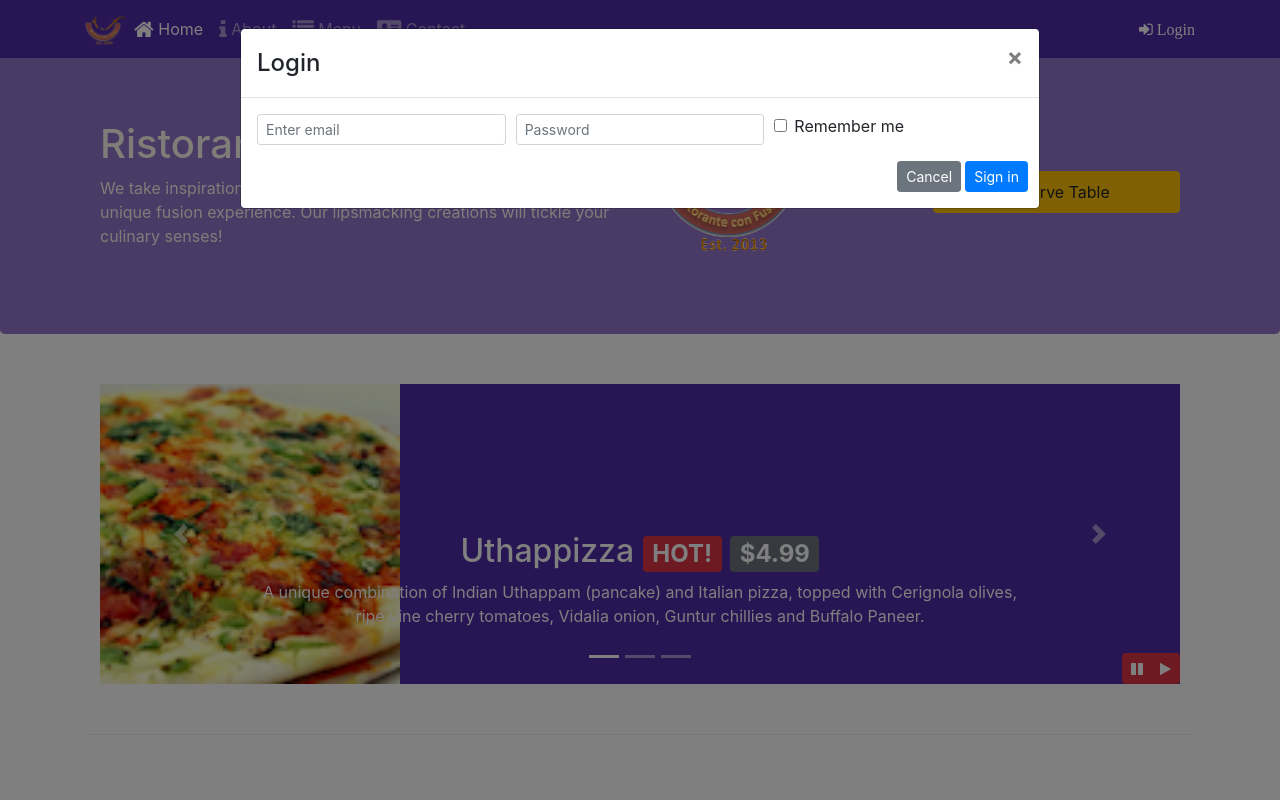
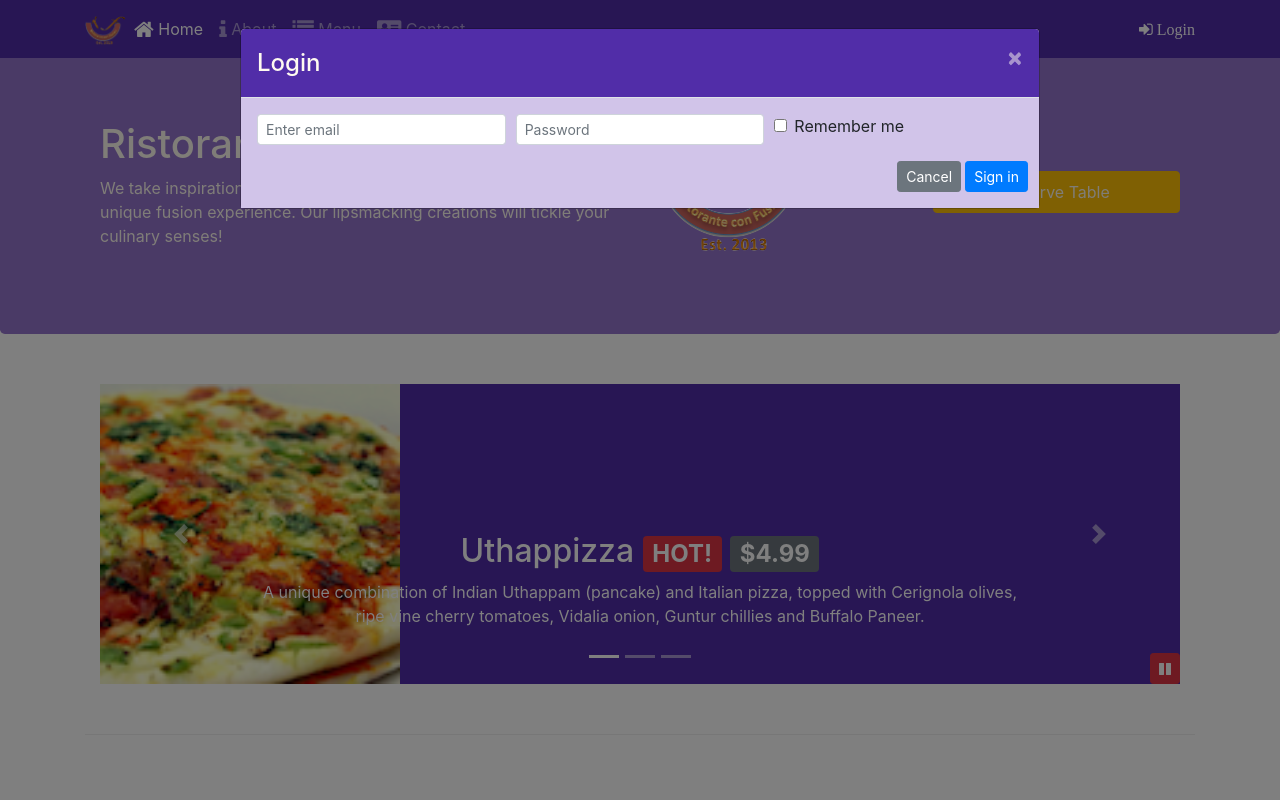
Before and after one commit to giridhar45ro/conFusion, a website: page index.html in a window 1280 px wide. Both pictures are taken after a click on the link "Login". Shown: the top 800 px of the page. Drawn offline with nearby package versions, Linux system fonts and the light colour scheme.

Commit message:
Onchange and Parallel Shell

```diff
--- a/CSS/style.scss
+++ b/CSS/style.scss
@@ -72,3 +72,13 @@ body{
     bottom: 0px;
     z-index: 1;
 }
+.modal-header{
+    background-color: $background-dark;
+    color: floralwhite;
+    .close{
+        color: floralwhite;
+    }
+}
+.modal-body{
+    background-color: $background-pale;
+}
--- /dev/null
+++ b/JS/script.js
@@ -0,0 +1,22 @@
+
+$(document).ready(function () {
+    $("#mycarousel").carousel({ interval: 2000 });
+    $("#carouselButton").click(function () {
+        if ($("#carouselButton").children("span").hasClass('fa-pause')) {
+            $("#mycarousel").carousel('pause');
+            $("#carouselButton").children("span").removeClass('fa-pause');
+            $("#carouselButton").children("span").addClass('fa-play');
+        }
+        else if ($("#carouselButton").children("span").hasClass('fa-play')) {
+            $("#mycarousel").carousel('cycle');
+            $("#carouselButton").children("span").removeClass('fa-play');
+            $("#carouselButton").children("span").addClass('fa-pause');
+        }
+    });
+    $("#reservebutton").click(function () {
+        $('#reservationModal').modal('toggle');
+    });
+    $("#loginButton").click(function () {
+        $('#loginModal').modal('toggle');
+    });
+});
--- a/aboutus.html
+++ b/aboutus.html
@@ -331,6 +331,7 @@
     <script src="node_modules/jquery/dist/jquery.slim.min.js"></script>
     <script src="node_modules/popper.js/dist/umd/popper.min.js"></script>
     <script src="node_modules/bootstrap/dist/js/bootstrap.min.js"></script>
+    <script src="./JS/script.js"></script>
 </body>
 
 </html>
--- a/index.html
+++ b/index.html
@@ -37,7 +37,7 @@
 
                 </ul>
                 <span class="navbar-text">
-                    <a data-target="#loginModal" data-toggle="modal">
+                    <a id="loginButton">
                         <i class="fa fa-sign-in"> Login</i>
                     </a>
                 </span>
@@ -164,8 +164,8 @@
                     <img src="img/logo.png" alt="logo" class="img-fluid">
                 </div>
                 <div class="col-12 col-sm align-self-center">
-                    <a href="#reservationModal" class="btn btn-block nav-link btn-warning" role="button"
-                        data-toggle="modal"> Reserve Table</a>
+                    <a class="btn btn-block nav-link btn-warning" role="button"
+                        id="reservebutton"> Reserve Table</a>
                 </div>
             </div>
         </div>
@@ -231,14 +231,10 @@
                     <a class="carousel-control-next" href="#mycarousel" role="button" data-slide="next">
                         <span class="carousel-control-next-icon"></span>
                     </a>
-                    <div class="btn-group" id="carouselButton">
-                        <button class="btn btn-danger btn-sm" id="carousel-pause">
-                            <span class="fa fa-pause"></span>
-                        </button>
-                        <button class="btn btn-danger btn-sm" id="carousel-play">
-                            <span class="fa fa-play"></span>
-                        </button>
-                    </div></div>
+                    <button class="btn btn-danger btn-sm" id="carouselButton">
+                        <span id="carousel-button-icon" class="fa fa-pause"></span>
+                    </button>
+                </div>
             </div>
         </div>
         <div class="row row-content align-items-center">
@@ -414,17 +410,7 @@
     <script src="node_modules/jquery/dist/jquery.slim.min.js"></script>
     <script src="node_modules/popper.js/dist/umd/popper.min.js"></script>
     <script src="node_modules/bootstrap/dist/js/bootstrap.min.js"></script>
-        <script>
-            $(document).ready(function(){
-                $("#mycarousel").carousel( { interval: 2000 } );
-                $("#carousel-pause").click(function(){
-                    $("#mycarousel").carousel('pause');
-                });
-                $("#carousel-play").click(function(){
-                    $("#mycarousel").carousel('cycle');
-                });
-            });
-        </script>
+   <script src="./JS/script.js"></script>
 </body>
 
 </html>
```
Also changed, not shown: contactus.html (+1 -0 lines), package.json (+11 -2 lines), CSS/style.css, 1 other file.
